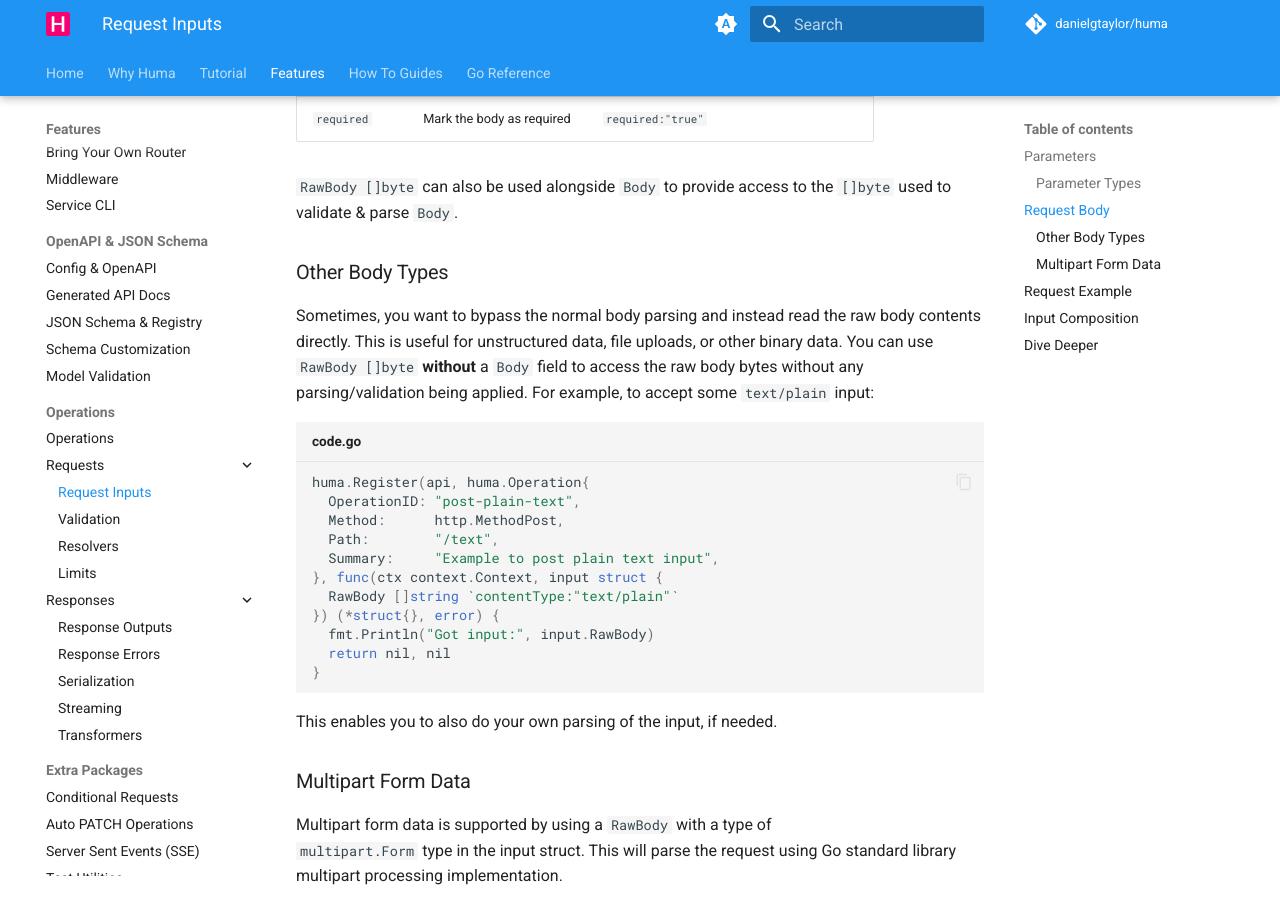
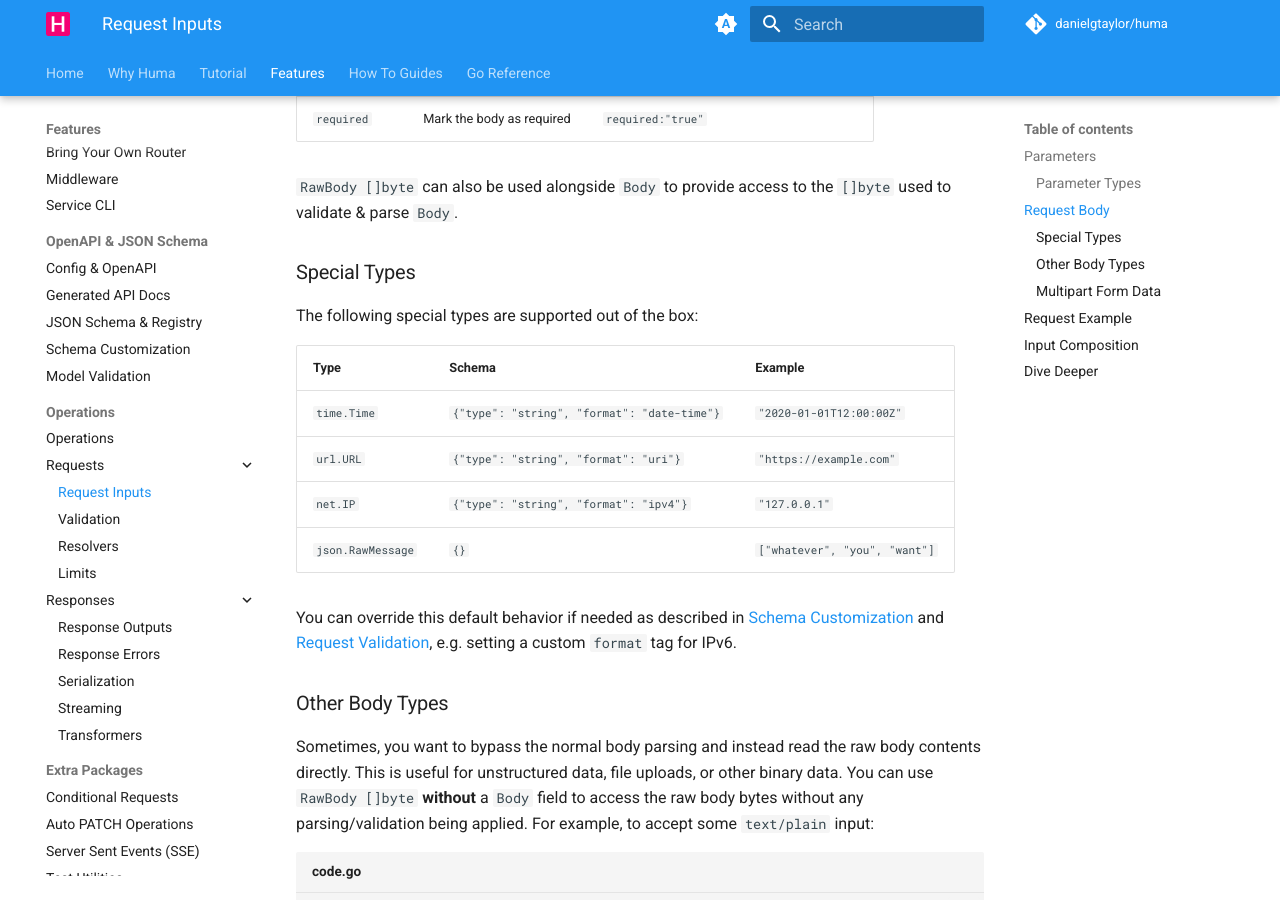
Before and after one commit to danielgtaylor/huma, an MkDocs documentation site: the page built from docs/docs/features/request-inputs.md, in a window 1280 px wide and 900 px high, scrolled down 1729 px. Built offline with MkDocs 1.6.1 and Material for MkDocs 9.7.7, drawn with Linux system fonts in a browser that asks for light colours; comment, search, counter and statistics services are not loaded.

Commit message:
docs: add docs about special types

```diff
--- a/docs/docs/features/request-inputs.md
+++ b/docs/docs/features/request-inputs.md
@@ -55,6 +55,19 @@ The special struct field `Body` will be treated as the input request body and ca
 | `required`    | Mark the body as required | `required:"true"`                        |
 
 `RawBody []byte` can also be used alongside `Body` to provide access to the `[]byte` used to validate & parse `Body`.
+
+### Special Types
+
+The following special types are supported out of the box:
+
+| Type              | Schema                                      | Example                       |
+| ----------------- | ------------------------------------------- | ----------------------------- |
+| `time.Time`       | `{"type": "string", "format": "date-time"}` | `"2020-01-01T12:00:00Z"`      |
+| `url.URL`         | `{"type": "string", "format": "uri"}`       | `"https://example.com"`       |
+| `net.IP`          | `{"type": "string", "format": "ipv4"}`      | `"127.0.0.1"`                 |
+| `json.RawMessage` | `{}`                                        | `["whatever", "you", "want"]` |
+
+You can override this default behavior if needed as described in [Schema Customization](./schema-customization.md) and [Request Validation](./request-validation.md), e.g. setting a custom `format` tag for IPv6.
 
 ### Other Body Types
 
```
